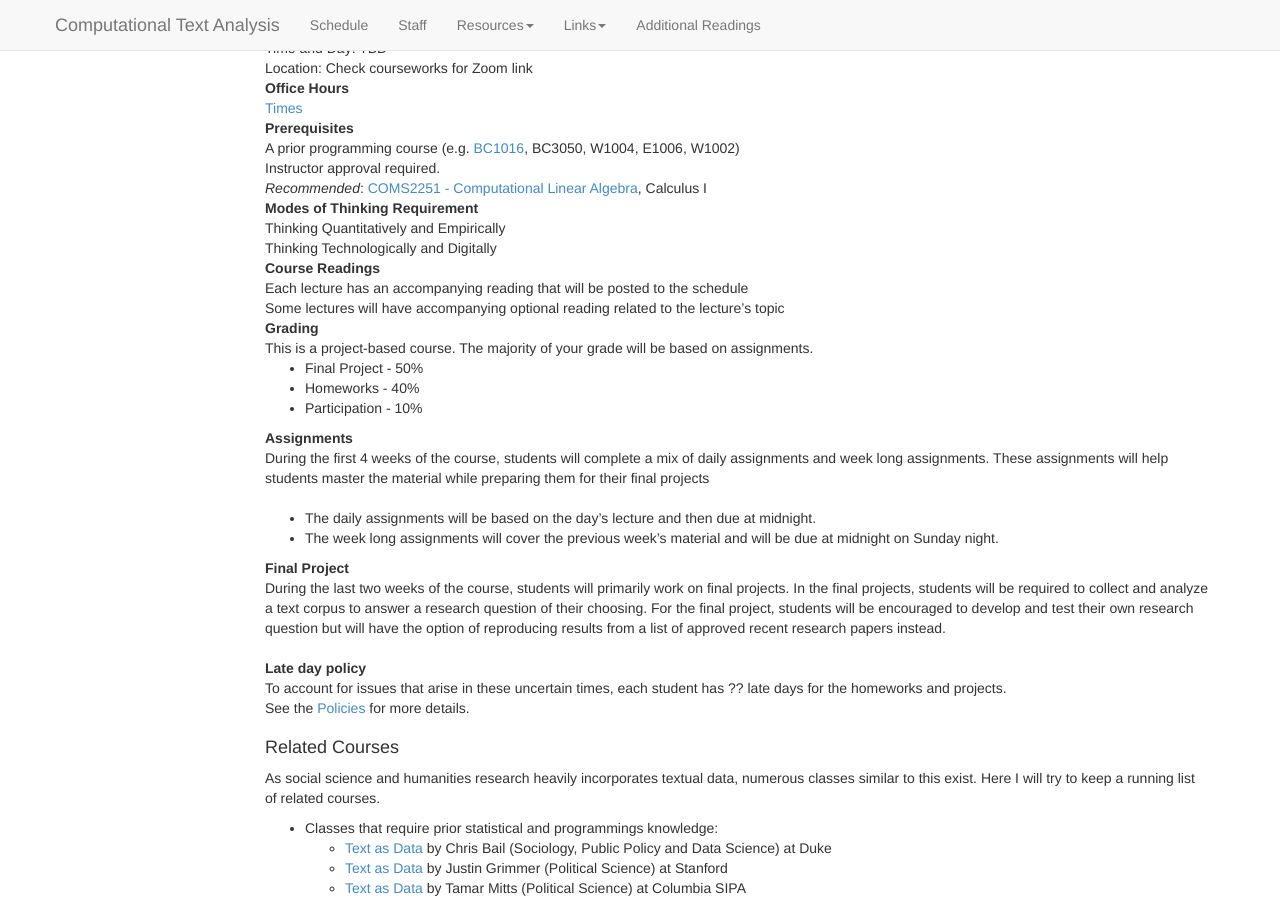
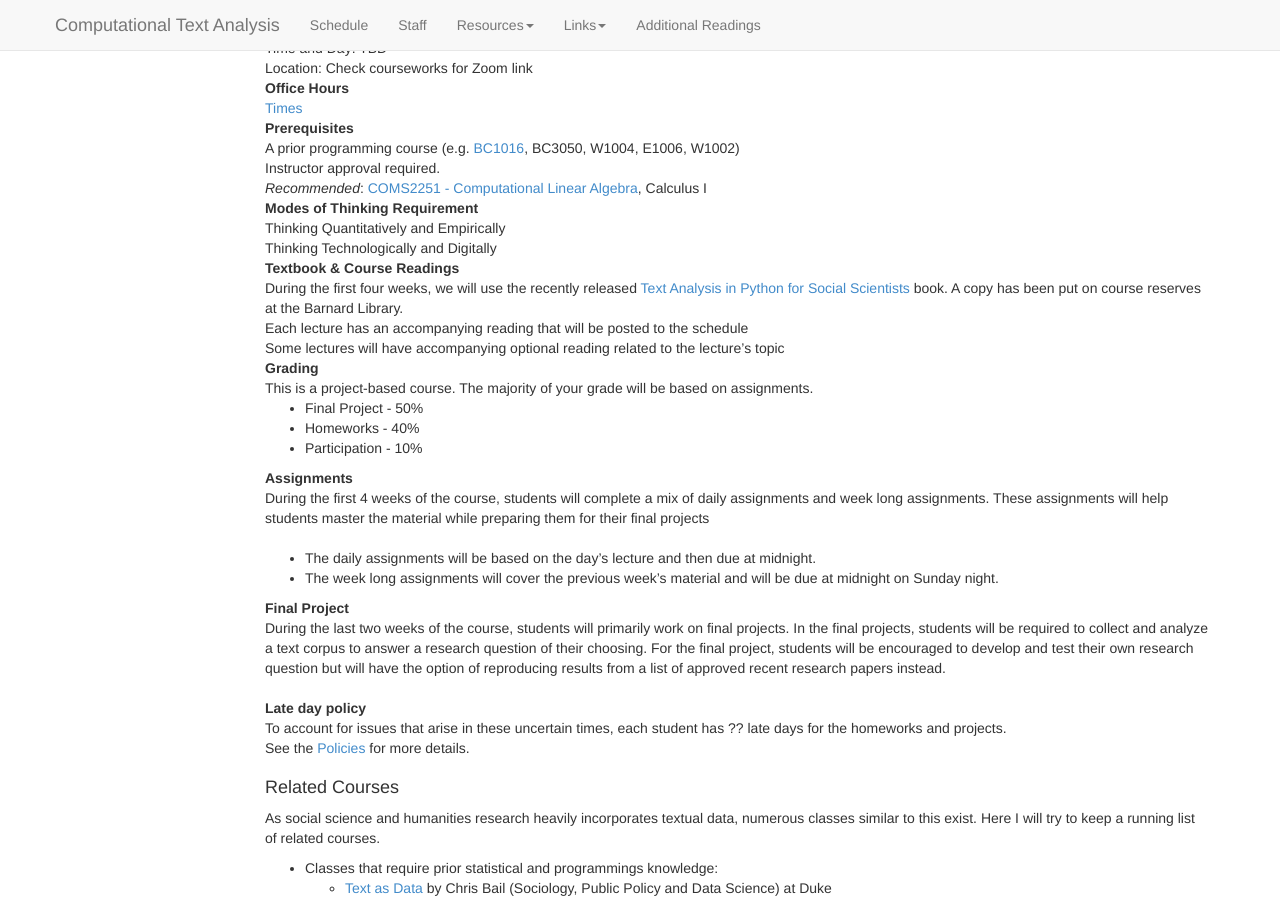
Before and after one commit to BC-COMS-2710/BC-COMS-2710.github.io, a Jekyll site: the page built from index.md, in a window 1280 px wide and 900 px high, scrolled down 422 px. Built offline with Jekyll 4.4.1, drawn with Linux system fonts in a browser that asks for light colours; nearby versions of some CDN libraries.

Commit message:
textbook info in index

```diff
--- a/index.md
+++ b/index.md
@@ -76,7 +76,8 @@ Modes of Thinking Requirement
 : Thinking Quantitatively and Empirically
 : Thinking Technologically and Digitally
 
-Course Readings
+Textbook & Course Readings
+: During the first four weeks, we will use the recently released [Text Analysis in Python for Social Scientists](https://www.cambridge.org/core/elements/text-analysis-in-python-for-social-scientists/BFAB0A3604C7E29F6198EA2F7941DFF3) book. A copy has been put on course reserves at the Barnard Library.
 : Each lecture has an accompanying reading that will be posted to the schedule
 : Some lectures will have accompanying optional reading related to the lecture's topic
 
```
